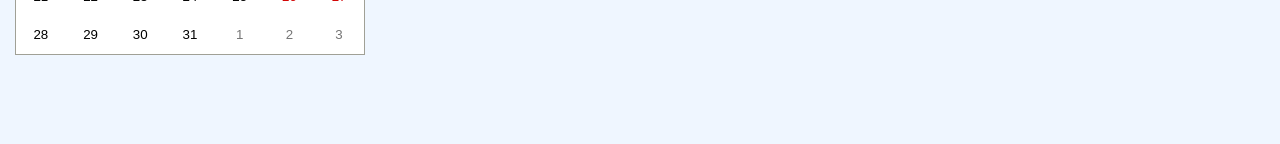
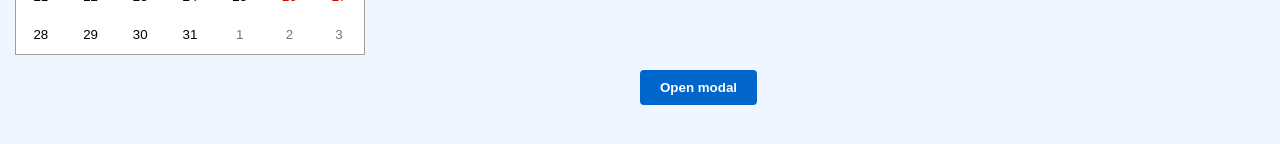
Before and after one commit to Iknite-Space/queueless, a React (Create React App) app in the folder app/: page /service/1/slots in a window 1280 px wide. Shown: the part 242-386 px from the top of the page. Built offline with nearby package versions, Linux system fonts and the light colour scheme; no server answers.

Commit message:
tried linking the modal customer inputs

```diff
--- a/app/src/components/Modal.jsx
+++ b/app/src/components/Modal.jsx
@@ -14,7 +14,7 @@ function Modal() {
       {modalIsOpen && <CustomerInput setModalIsOpen={setModalIsOpen} />}
 
 
-      <button type="button" onClick={toggleModal} >
+      <button type="button" onClick={toggleModal} className="navigation-button">
 
         Open modal
       </button>
--- a/app/src/components/ServiceSlots.jsx
+++ b/app/src/components/ServiceSlots.jsx
@@ -3,6 +3,7 @@ import axios from 'axios'
 import { useEffect, useState } from 'react';
 import './ServiceSlots.css';
 import { useParams } from 'react-router';
+import Modal from './Modal';
 
 export function ServiceSlots() {
 
@@ -19,7 +20,7 @@ const {serviceId} = useParams
         .then((response) => {
           setSlots(response.data.slots);
         });
-    }, []);
+    }, [serviceId]);
 
 
     // helper function to convert microseconds to readable time
@@ -35,7 +36,11 @@ const {serviceId} = useParams
         {slots.map((slot) => {
           return (
             <div key={slot.id} className="slot-button">
-            <button >{formatTime(slot.start_time.Microseconds)}</button>
+              <button type="button" onClick={Modal}>
+                Open bbbbbbbbbb modal
+              </button>
+
+              <button>{formatTime(slot.start_time.Microseconds)}</button>
             </div>
           );
         })}
--- a/app/src/components/ServiceSlotsPage.jsx
+++ b/app/src/components/ServiceSlotsPage.jsx
@@ -1,13 +1,34 @@
-import React from 'react'
+import React from "react";
 
-import { WeekHeader } from './WeekHeader';
-import { DatePicker } from './DatePicker';
-import './ServiceSlotsPage.css'
+import { WeekHeader } from "./WeekHeader";
+import { DatePicker } from "./DatePicker";
+import "./ServiceSlotsPage.css";
+
+import Modal from "./Modal";
+// function Modal() {
+//   const [modalIsOpen, setModalIsOpen] = useState(false);
+
+//   const toggleModal = () =>{
+//     setModalIsOpen(true)
+//   }
+
+//   setModalIsOpen(true);
+
+//   return (
+//     <>
+//     {modalIsOpen && <CustomerInput setModalIsOpen={setModalIsOpen} />}
+
+//           <button type="button" onClick={toggleModal} className="navigation-button">
+//         Open modal
+//       </button>
+//       </>
+//   );
+// }
 
 export function ServiceSlotsPage() {
-
   return (
-    <div className='slot-page-container'>
+    <>
+      <div className="slot-page-container">
         {/* <div className="title">
         <h1>Select an appointment time</h1>
         <h2>MTN Molyko</h2>
@@ -20,5 +41,9 @@ export function ServiceSlotsPage() {
 
         <WeekHeader />
       </div>
+
+      <Modal />
+
+    </>
   );
 }
```
Lines whose indentation alone changed are shown as unchanged.
